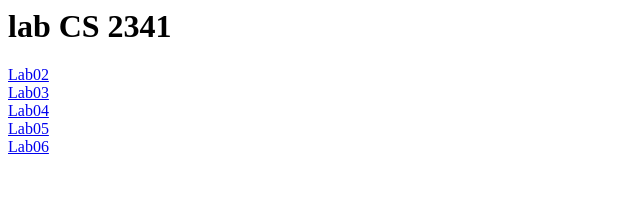
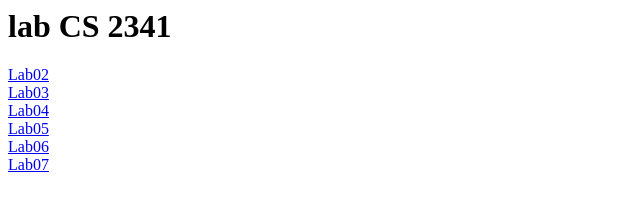
Before and after one commit to aleena1298/aleena1298.github.io, a plain HTML site: page index.html in a window 1280 px wide. Shown: the full height of the page, 0-640 px from the left. Drawn offline with Linux system fonts and the light colour scheme.

Commit message:
updated with lab07

```diff
--- a/Lab07/styles.css
+++ b/Lab07/styles.css
@@ -120,6 +120,7 @@ nav ul li a:hover {
   background-color: var(--bg);
   border: 2px solid black;
 }
+/* selecctors */
 .table th,
 .table td {
   padding: 12px;
@@ -189,7 +190,7 @@ footer {
   border-radius: 8px;
 }
 
-/*Responsive design*/
+/*responsive design*/
 @media (max-width: 900px) {
   body {
     grid-template-columns: 1fr;
--- a/index.html
+++ b/index.html
@@ -11,5 +11,6 @@
 <br>
 <a href="./Lab06/index.html">Lab06</a>
 <br>
+<a href="./Lab07/index.html">Lab07</a>
 </body>
 </html>
```
